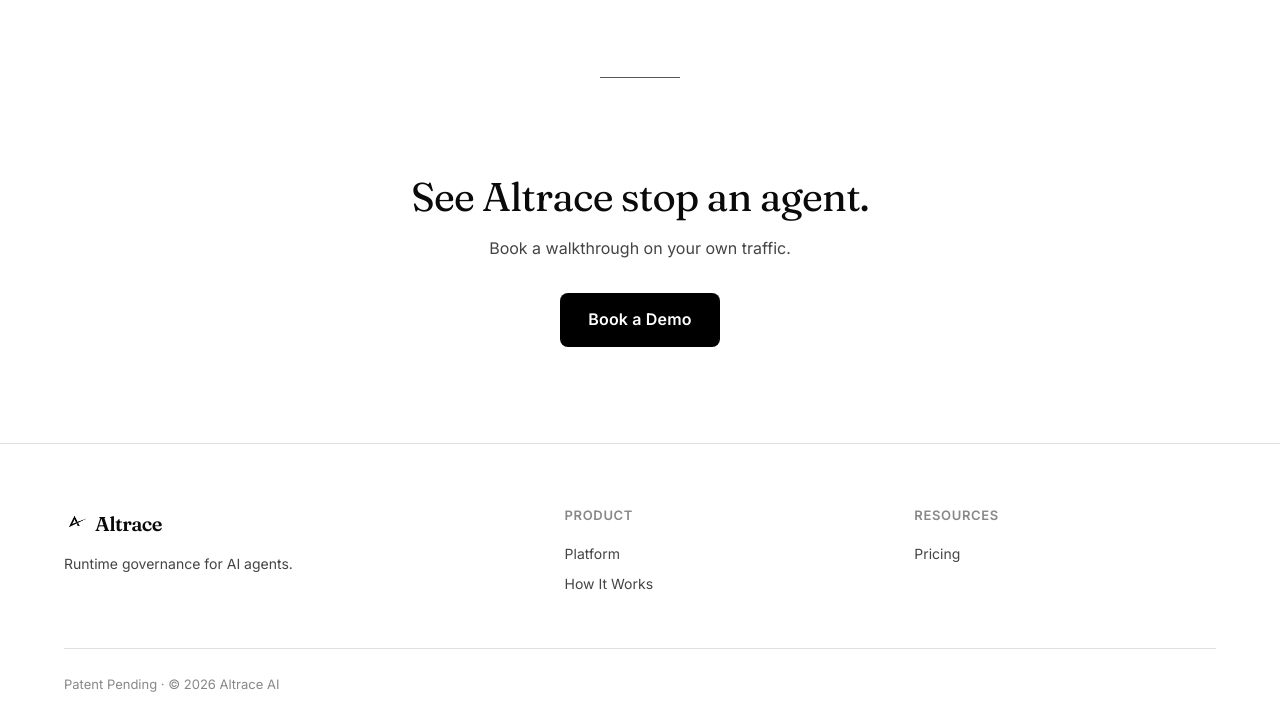
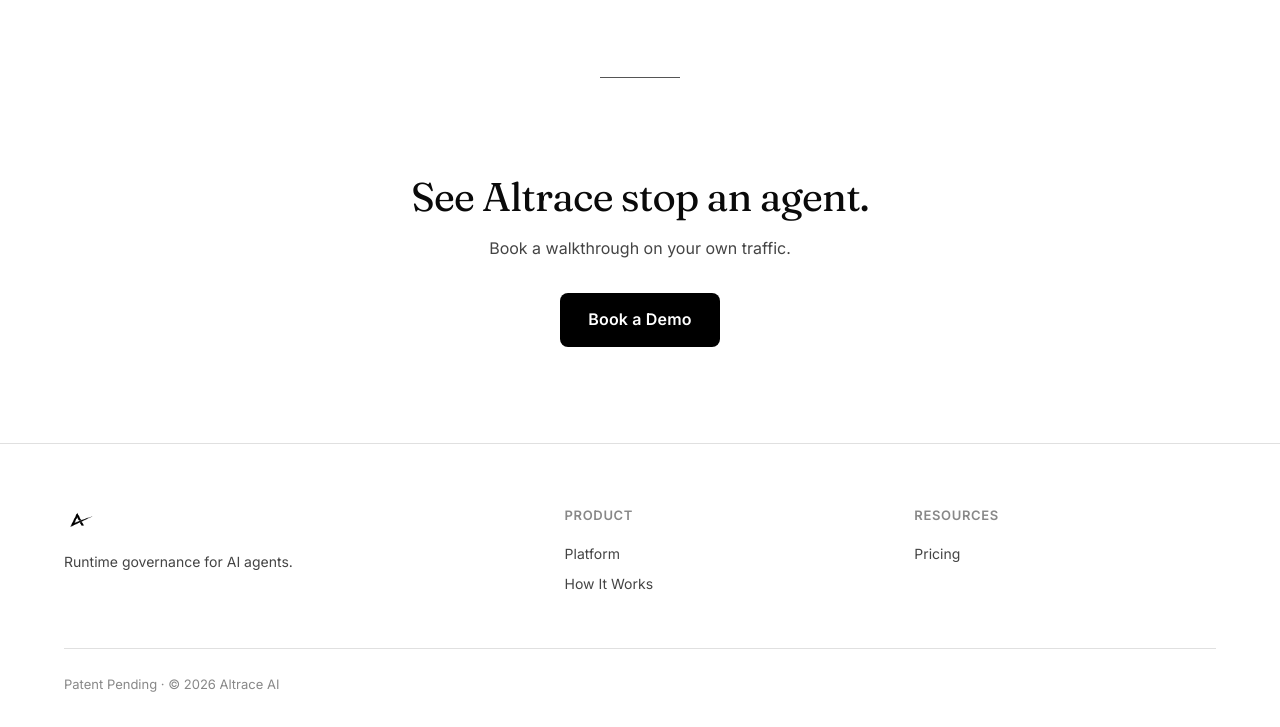
Before and after one commit to k4rthiknerella/altrace-web, a website: page site/index.html in a window 1280 px wide. Shown: the part 5267-5994 px from the top of the page. Drawn offline with Linux system fonts and the light colour scheme.

Commit message:
Update index.html
Signed-off-by: Muth-49 <54488509+Muth-49@users.noreply.github.com>

```diff
--- a/site/index.html
+++ b/site/index.html
@@ -439,8 +439,8 @@
       <div class="footer-grid">
         <div class="footer-brand">
           <a href="index.html" class="nav-logo" style="display: flex; align-items: center; gap: 8px; text-decoration: none; margin-bottom: 12px;">
-            <img src="assets/logo.png" alt="Altrace Logo" style="height: 24px; width: auto; object-fit: contain;">
-            <span style="font-weight: 600; color: var(--text-primary); font-family: var(--font-heading);">Altrace</span>
+            <img src="assets/logo.png" alt="Altrace Logo" style="height: 30px; width: auto; object-fit: contain;">
+            <span style="font-weight: 600; color: var(--text-primary); font-family: var(--font-heading);"></span>
           </a>
           <p>Runtime governance for AI agents.</p>
         </div>
```
